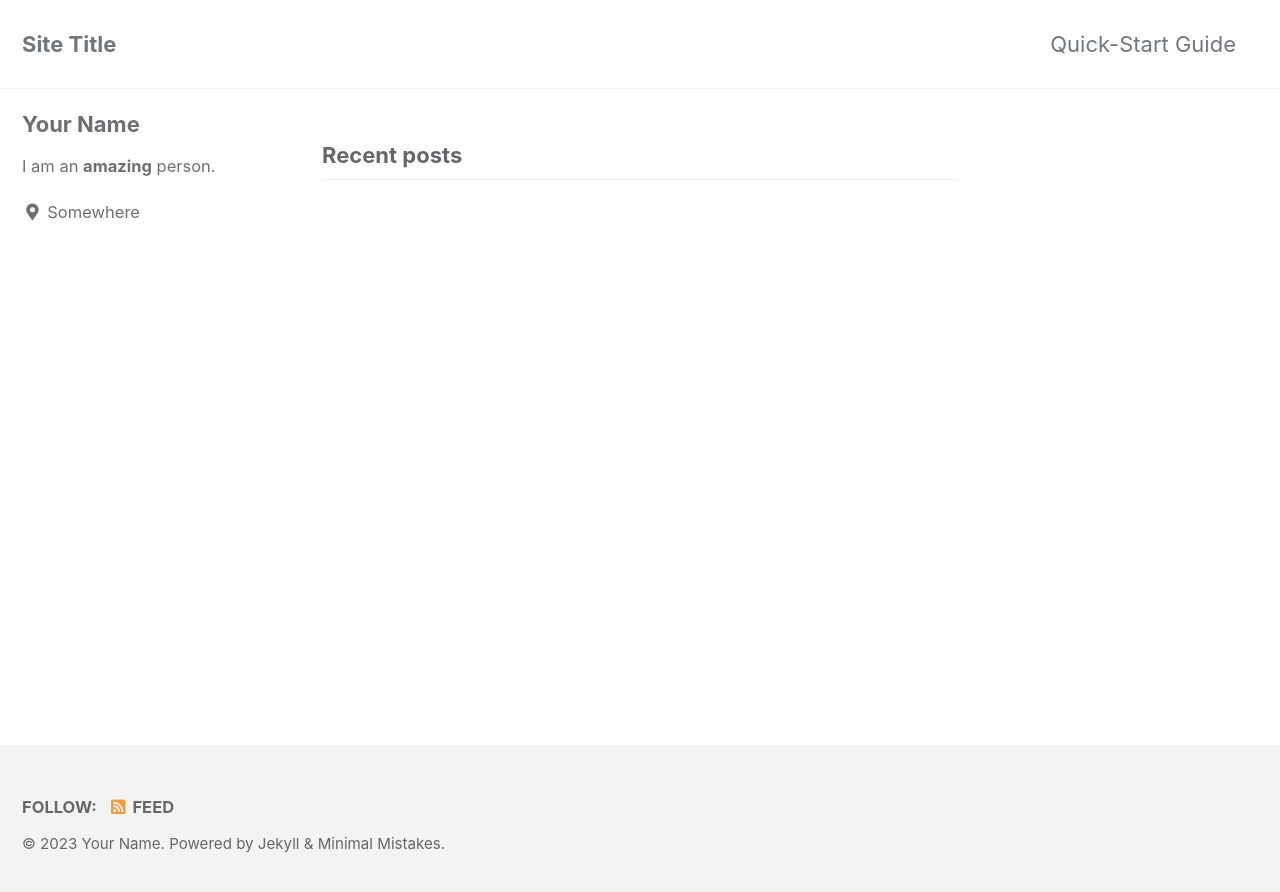
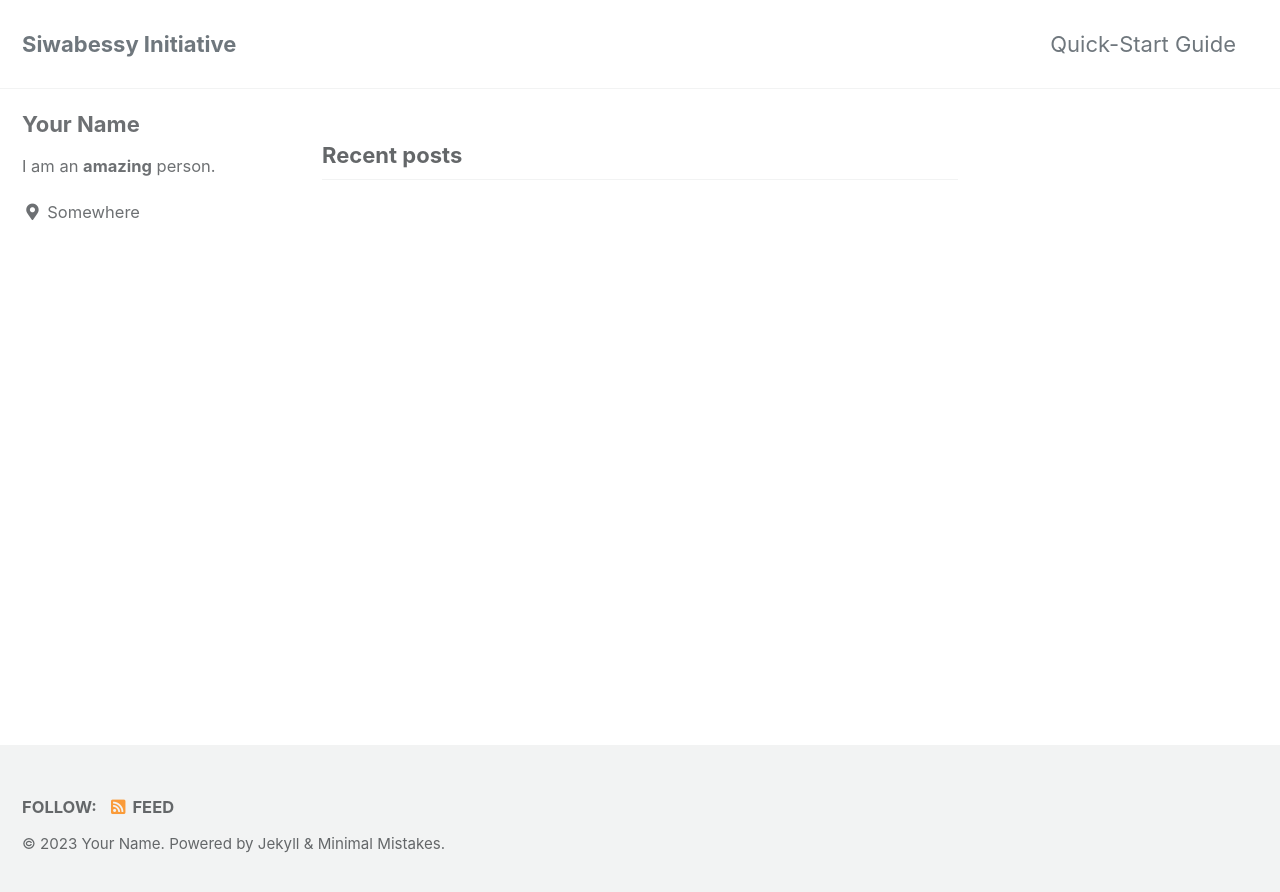
Before and after one commit to siwabessy-initiative/website, a Jekyll site: the page built from index.html, in a window 1280 px wide. Shown: the top 892 px of the page. Built offline with Jekyll 4.4.1, drawn with Linux system fonts in a browser that asks for light colours; cached includes are drawn as plain includes; the list of posts is cut into pages by our own code.

Commit message:
first edit

```diff
--- a/_config.yml
+++ b/_config.yml
@@ -16,7 +16,7 @@ minimal_mistakes_skin    : "default" # "air", "aqua", "contrast", "dark", "dirt"
 
 # Site Settings
 locale                   : "en-US"
-title                    : "Site Title"
+title                    : "Siwabessy Initiative"
 title_separator          : "-"
 subtitle                 : # site tagline that appears below site title in masthead
 name                     : "Your Name"
```
